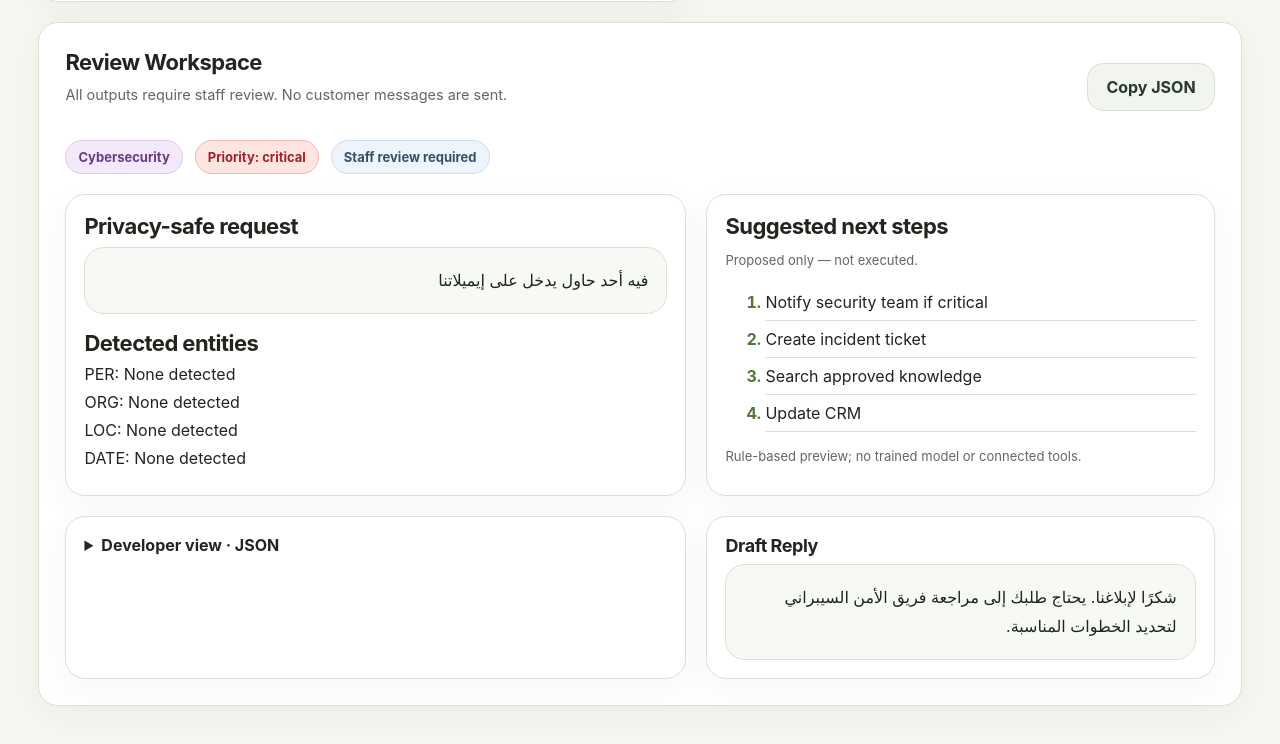
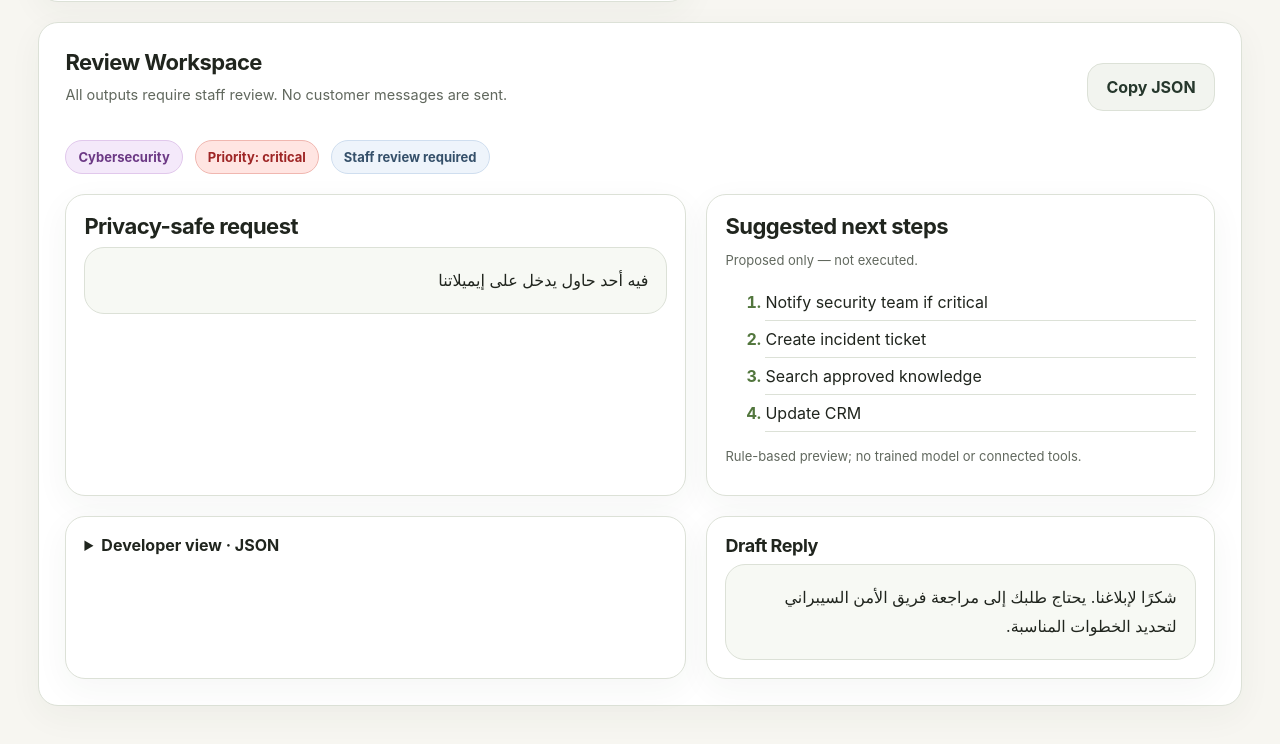
Before and after one commit to DanaAlotaibi11/DanaShift-NLP, a plain HTML site: page demo/workspace.html in a window 1280 px wide. Both pictures are taken after a click on the button "Analyze request". Shown: the part 855-1599 px from the top of the page. Drawn offline with Linux system fonts and the light colour scheme.

Commit message:
Show detected entities only when actual dictionary matches exist

```diff
--- a/demo/workspace.html
+++ b/demo/workspace.html
@@ -483,7 +483,7 @@ select,textarea{background:#fcfdf9;border-color:#cdd5c8}select:focus,textarea:fo
 
 
 
-      <div class="grid" style="margin-top:20px;"><div class="card" style="padding:18px"><h2>Privacy-safe request</h2><div id="maskedOutput" class="draft-box"></div><h2 style="margin-top:16px">Detected entities</h2><div id="entitiesOutput"></div></div><div class="card" style="padding:18px"><h2>Suggested next steps</h2><p class="small">Proposed only — not executed.</p><ol id="actionsOutput"></ol><p id="reason" class="small"></p></div>
+      <div class="grid" style="margin-top:20px;"><div class="card" style="padding:18px"><h2>Privacy-safe request</h2><div id="maskedOutput" class="draft-box"></div><div id="entitySection" hidden><h2 style="margin-top:16px">Detected entities</h2><div id="entitiesOutput"></div></div></div><div class="card" style="padding:18px"><h2>Suggested next steps</h2><p class="small">Proposed only — not executed.</p><ol id="actionsOutput"></ol><p id="reason" class="small"></p></div>
         <div class="card" style="padding:18px;">
           <details><summary style="cursor:pointer;font-weight:700">Developer view · JSON</summary><pre class="json-box" id="jsonOutput"></pre></details>
         </div>
@@ -522,7 +522,7 @@ function show(o){
 
  $("draftOutput").textContent=o.draft_reply;$("draftOutput").dir="auto";$("jsonOutput").textContent=JSON.stringify(o,null,2);
  $("maskedOutput").textContent=o.masked_request;$("maskedOutput").dir="auto";
- $("entitiesOutput").replaceChildren();for(const [k,v] of Object.entries(o.entities)){let p=document.createElement("p");p.textContent=k+": "+(v.join(", ")||"None detected");$("entitiesOutput").append(p);}
+ $("entitiesOutput").replaceChildren();const found=Object.entries(o.entities).filter(([k,v])=>v.length>0);$("entitySection").hidden=found.length===0;const entityLabels={PER:"Person",ORG:"Organization",LOC:"Location",DATE:"Date"};for(const [k,v] of found){let p=document.createElement("p");p.textContent=entityLabels[k]+": "+v.join(", ");$("entitiesOutput").append(p);}
  $("actionsOutput").replaceChildren();for(const a of o.planned_actions){let li=document.createElement("li");li.textContent=a;$("actionsOutput").append(li);}if(!o.planned_actions.length){let li=document.createElement("li");li.textContent="No automated actions proposed";$("actionsOutput").append(li);}
  $("reason").textContent=o.review_reason;
  results.hidden=false;requestAnimationFrame(()=>{results.classList.add("show");results.scrollIntoView({behavior:"smooth",block:"start"});});
```
